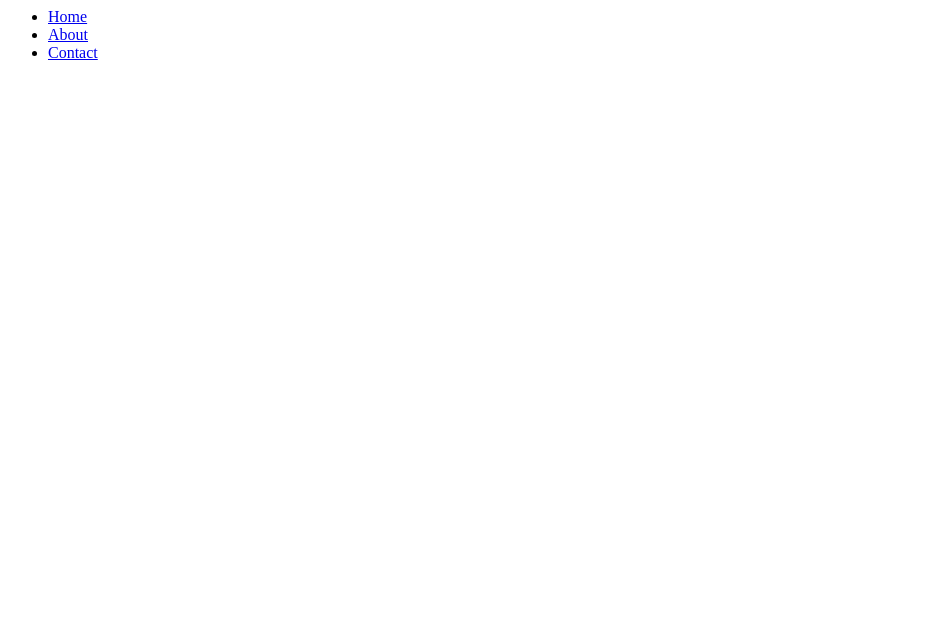
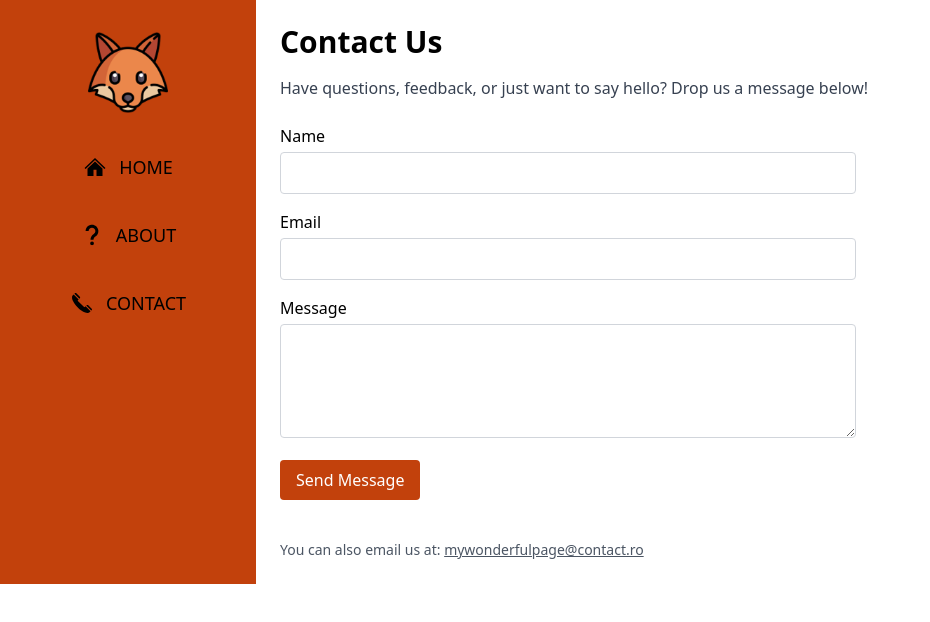
Before and after one commit to iuliabac/Iuliabac-API, a plain HTML site: page contact.html in a window 1280 px wide. Shown: the whole page, without its empty margins (0-930 px from the left). Drawn offline with nearby package versions, Linux system fonts and the light colour scheme.

Commit message:
Finnal API... DONE!!

```diff
--- a/contact.html
+++ b/contact.html
@@ -1,9 +1,52 @@
-<nav>
-    <div class="container">
-    <ul class="myUL">
-        <li><a href="index.html">Home</a></li>
-        <li><a href="about.html">About</a></li>
-        <li><a href="contact.html">Contact</a></li>
-    </ul>
-</div>
-</nav>
+<!DOCTYPE html>
+<html lang="en">
+<head>
+  <meta charset="UTF-8" />
+  <meta name="viewport" content="width=device-width, initial-scale=1.0" />
+  <title>Contact - What's That Fox?!</title>
+  <script src="https://cdn.tailwindcss.com"></script>
+</head>
+<body class="flex flex-col sm:flex-row font-sans">
+
+  <!-- Sidebar -->
+  <nav class="w-full sm:w-64 bg-orange-700 text-black flex flex-col items-center py-8 gap-10">
+    <img src="assets/fox-logo.png" alt="Fox Logo" class="w-20" />
+    <div class="flex items-center gap-3 text-lg cursor-pointer">
+      <img src="assets/home-icon.svg" alt="Home" class="w-6" />
+      <a href="index.html" class="text-black no-underline">HOME</a>
+    </div>
+    <div class="flex items-center gap-3 text-lg cursor-pointer">
+      <img src="assets/about-icon.svg" alt="About" class="w-6" />
+      <a href="about.html" class="text-black no-underline">ABOUT</a>
+    </div>
+    <div class="flex items-center gap-3 text-lg cursor-pointer">
+      <img src="assets/contact-icon.svg" alt="Contact" class="w-6" />
+      <a href="contact.html" class="text-black no-underline">CONTACT</a>
+    </div>
+  </nav>
+
+  <!-- Main Content -->
+  <main class="flex-1 p-6 bg-white">
+    <h1 class="text-3xl font-bold mb-4">Contact Us</h1>
+    <p class="mb-6 text-gray-700">Have questions, feedback, or just want to say hello? Drop us a message below!</p>
+
+    <form class="max-w-xl space-y-4">
+      <div>
+        <label for="name" class="block font-medium">Name</label>
+        <input type="text" id="name" name="name" class="w-full mt-1 p-2 border border-gray-300 rounded" required>
+      </div>
+      <div>
+        <label for="email" class="block font-medium">Email</label>
+        <input type="email" id="email" name="email" class="w-full mt-1 p-2 border border-gray-300 rounded" required>
+      </div>
+      <div>
+        <label for="message" class="block font-medium">Message</label>
+        <textarea id="message" name="message" rows="4" class="w-full mt-1 p-2 border border-gray-300 rounded" required></textarea>
+      </div>
+      <button type="submit" class="bg-orange-700 text-white px-4 py-2 rounded hover:bg-orange-800 transition">Send Message</button>
+    </form>
+
+    <p class="text-sm text-gray-600 mt-10">You can also email us at: <a href="mailto:mywonderfulpage@contact.ro" class="underline">mywonderfulpage@contact.ro</a></p>
+  </main>
+</body>
+</html>
```
Also changed, not shown: about.html (+34 -16 lines).
